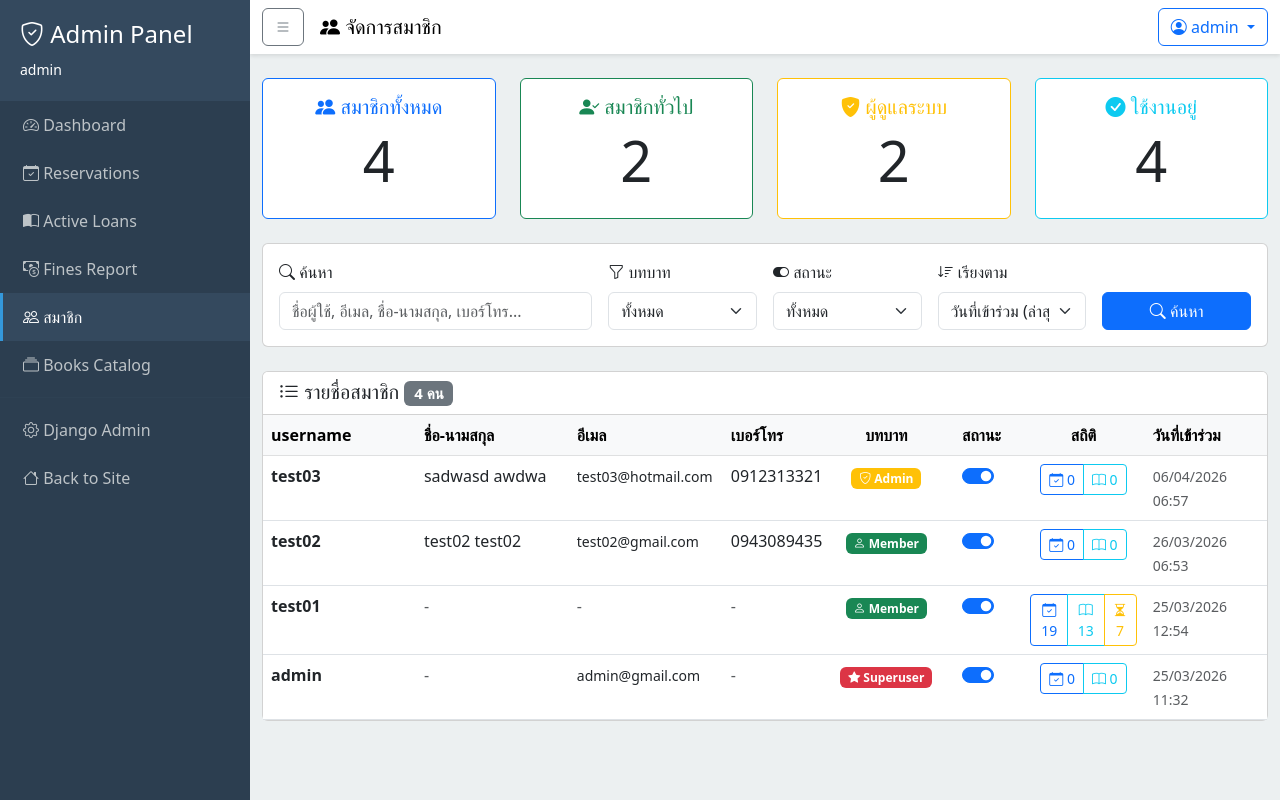
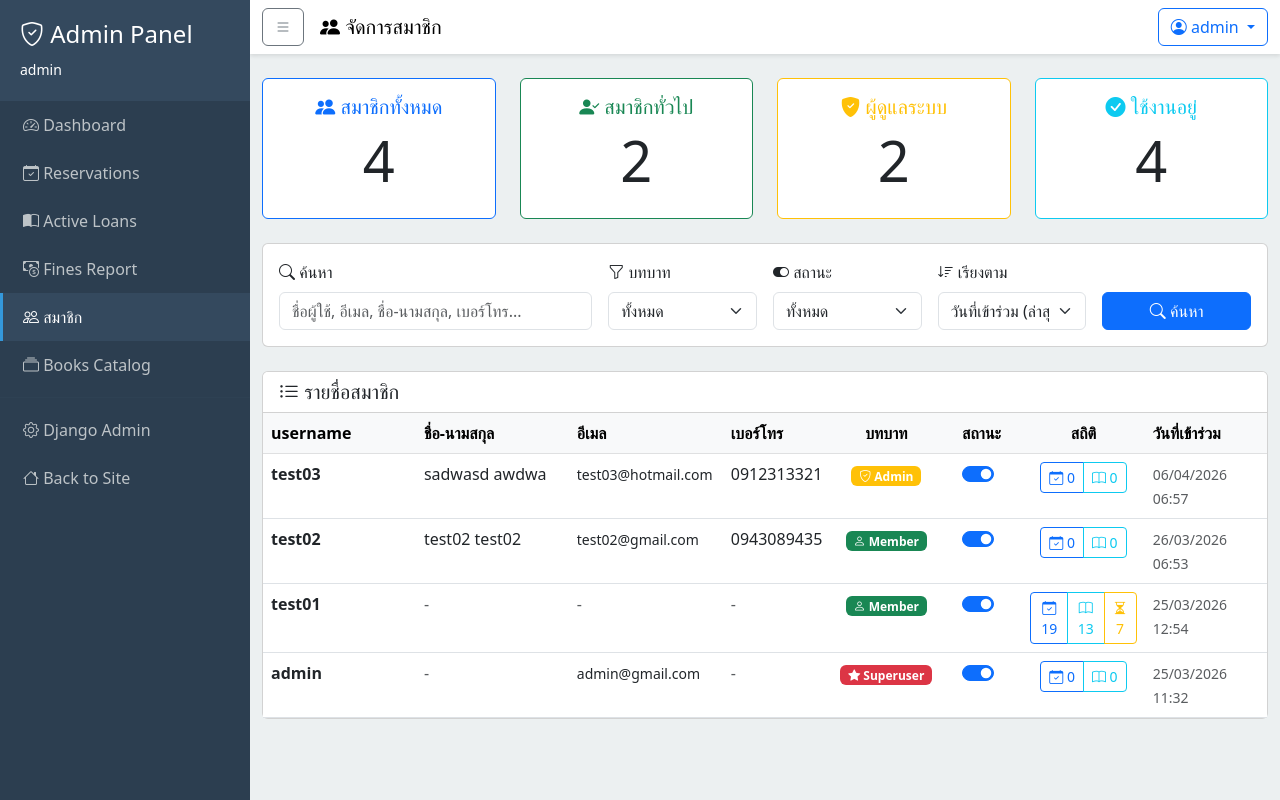
Before and after one commit to fair1998/digital-library, a Django app: page /dashboard/users/ in a window 1280 px wide. Run offline with Django 4.2, Linux system fonts and the light colour scheme; a user stored in the database is signed in; data comes from the database, SQL or seed files in the repository; both versions use the stored data as it was after the commit.

Commit message:
Remove member count badge from users list header

```diff
--- a/templates/dashboard/users/index.html
+++ b/templates/dashboard/users/index.html
@@ -109,7 +109,6 @@
         <div class="card-header bg-white">
             <h5 class="mb-0">
                 <i class="bi bi-list-ul"></i> รายชื่อสมาชิก
-                <span class="badge bg-secondary">{{ page_obj.paginator.count }} คน</span>
             </h5>
         </div>
         <div class="card-body p-0">
```
Also changed, not shown: db.sqlite3.
